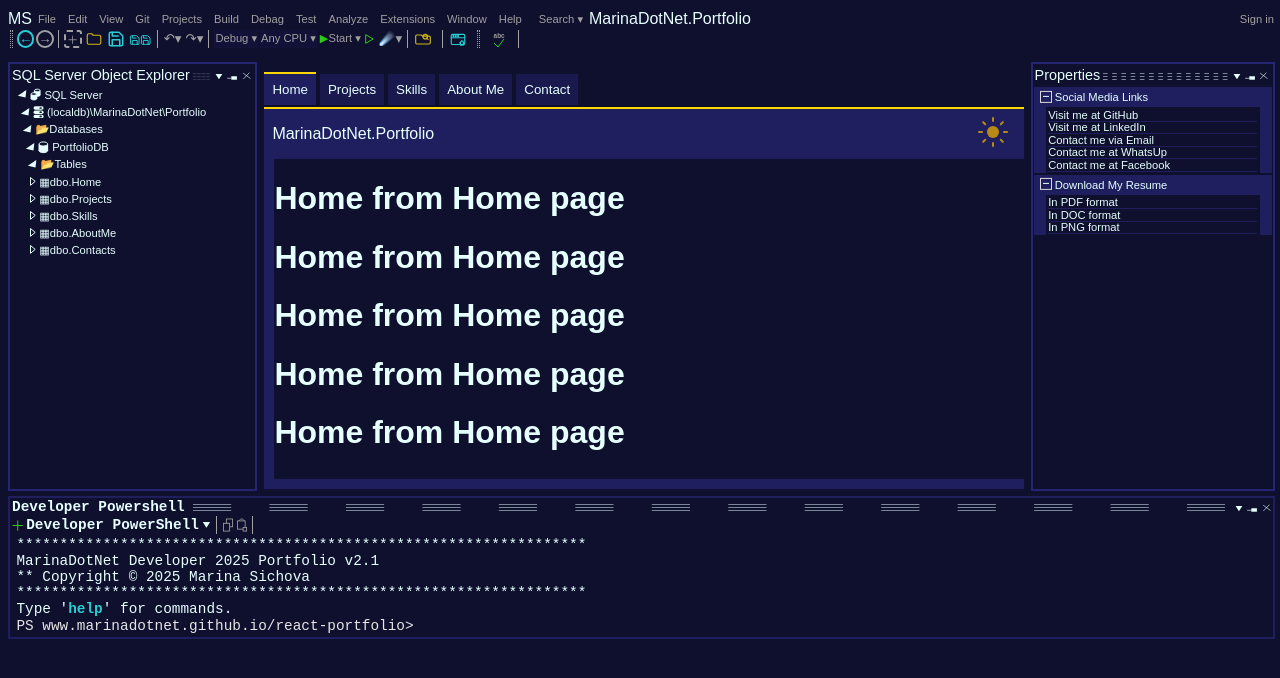
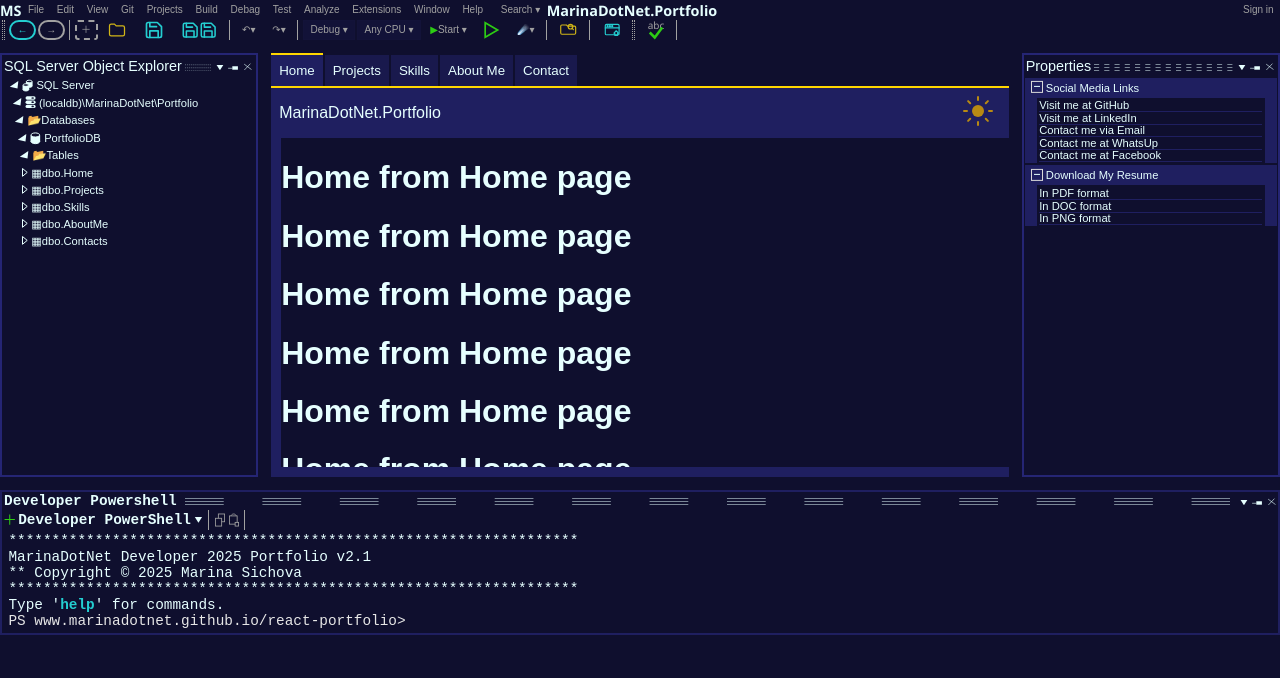
Before and after one commit to MarinaDotNet/portfolio-react, a React (Vite) app: page /#/ in a window 1280 px wide. Shown: the top 678 px of the page. Built offline with nearby package versions, Linux system fonts and the light colour scheme.

Commit message:
Remove duplicate CSS styles and improved the UI layout

```diff
--- a/src/App.jsx
+++ b/src/App.jsx
@@ -17,11 +17,12 @@
 export default function App() {
   return (
     <Router>
+      <div className="page-layout">
         <DecorativeTopComponents />
 
-      <div className="page-layout">
+        <div className="main-content">
           <PageContentLeftSide />
-        <div className="main-content">
+          <div className="middle-content">
             <NavBar />
             <DecorativeTopPageLine />
             <div className="component-box">
@@ -37,8 +38,9 @@
           </div>
           <PageContentRightSide />
         </div>
+        <DeveloperPowerShell />
+      </div>
 
-      <DeveloperPowerShell />
     </Router>
   );
 }
--- a/src/components/DecorativeTopComponents.jsx
+++ b/src/components/DecorativeTopComponents.jsx
@@ -8,7 +8,7 @@
             <div className=""></div>
 
             <div className="vs-toolbar-line">
-                <span className="bold-small decorative-bright-text">MS</span>
+                <span className="text-bold-sm">MS</span>
                 <button type="button" className="btn-muted">File</button>
                 <button type="button" className="btn-muted">Edit</button>
                 <button type="button" className="btn-muted">View</button>
@@ -27,7 +27,7 @@
                 style={{marginLeft: "5px"}}
                 >Search ▾</button>
 
-                <span className="bold-small decorative-bright-text">MarinaDotNet.Portfolio</span>
+                <span className="text-bold-sm">MarinaDotNet.Portfolio</span>
 
                 <button
                 type="button"
@@ -117,9 +117,11 @@
                     <div className="divider-vertical divider-double-dotted"></div>
                     {/*Button to toggle spell checker */}
                     <button className="btn-abc-check" title="Toggle Spell Checker">
-                        <span className="btn-abc-label">abc</span>
-                        <svg className="checkmark-icon" viewBox="0 0 16 16" width="16" height="16" fill="none" xmlns="http://www.w3.org/2000/svg">
-                            <path d="M3 8L7 12L13 4" stroke="var(--color-accent-green)" strokeWidth="1" fill="none" />
+                        <svg viewBox="0 0 16 16" width="100%" height="2.5vh" xmlns="http://www.w3.org/2000/svg">
+                            <text x="8" y="5" textAnchor="middle" dominantBaseline="middle" fontFamily="Segoe UI, sans-serif" fontSize="8" fill="var(--color-text-muted)">
+                                abc
+                            </text>
+                            <path d="M3 10L7 14L13 6" stroke="var(--color-accent-green)" strokeWidth="2" fill="none"/>
                         </svg>
                     </button>
                     <div className="divider-vertical divider-single-solid"></div>
--- a/src/components/decorativeTopComponentsStyles.css
+++ b/src/components/decorativeTopComponentsStyles.css
@@ -1,15 +1,10 @@
 .text-bold-sm {
   font-weight: bold;
-  font-size: 1rem;
+  font-size: clamp(0.5rem, 1vw + 0.1rem, 1rem);
 }
 
 .text-muted {
   color: var(--color-text-muted);
-}
-
-.text-light-sm {
-  font-weight: lighter;
-  font-size: 0.7rem;
 }
 
 .text-accent-green{
@@ -19,59 +14,83 @@
 /* #region Visual Studio UI Simulation - Top Decorative Elements */
 
 .vs-toolbar-wrapper {
-  width: 100%;
-  height: 44px;
-  margin: 0 5px 10px 0;
+  display: flex;
+  flex-direction: column;
+  width: 100vw;
+  height: 5vh;
+  font-family: 'Segoe UI', Tahoma, Geneva, Verdana, sans-serif;
 }
 
 .vs-toolbar-line {
   display: flex;
   align-items: center;
-  height: 22px;
+  height: 2.5vh;
+}
+
+.vs-toolbar-line button {
+  height: 2.5vh;
+  padding: 0 0.5vw;
+  line-height: 2.5vh;
+  display: flex;
+  align-items: center;
+  justify-content: center;
+  font-size: clamp(10px, 1.2vh, 20px);
+  cursor: pointer;
+}
+
+.icon-button-row {
+  display: flex;
+  gap: 0 2px;
+  height: 2.5vh;
+}
+
+.divider-vertical {
+  height: 2.5vh;
+  width: 1px;
+  margin: 0 2px;
+}
+
+.divider-double-dotted {
+  border-left: 1px dotted var(--color-text-muted);
+  border-right: 1px dotted var(--color-text-muted);
+}
+
+.divider-single-solid {
+  border-left: 1px solid var(--color-text-muted);
+}
+
+/* #region Buttons styles */
+.btn-icon,
+.btn-icon-double {
+  background-color: var(--color-background);
+}
+
+.btn-icon svg{
+  height: 2.5vh;
+  width: auto;
+}
+
+.btn-icon-double {
+  border: 1px solid var(--color-background);
+  font-weight: bold;
+  gap: 0;
+}
+
+.btn-icon-double svg{
+  height: 2.3vh;
+  width: auto;
 }
 
 .btn-muted {
   background-color: var(--color-background);
   border: none;
   color: var(--color-text-muted);
-  font-size: 0.7rem;
   font-weight: lighter;
-}
-
-.icon-button-row {
-  display: flex;
-  gap: 2px;
-}
-
-.divider-vertical {
-  height: 18px;
-  width: 1px;
-  margin: 0 2px;
-}
-
-.divider-double-dotted {
-  border-left: 0.5px dotted var(--color-text-muted);
-  border-right: 0.5px dotted var(--color-text-muted);
-}
-
-.divider-single-solid {
-  border-left: 0.5px solid var(--color-text-muted);
-}
-
-.btn-icon {
-  height: 18px;
-  background-color: var(--color-background);
-  display: flex;
-  align-items: center;
-  justify-content: center;
-  padding: 0;
 }
 
 .btn-icon-round {
   border-radius: 10px;
   border: 2px solid var(--color-text-muted);
-  display: flex;
-  align-items: flex-end;
 }
 
 .btn-icon-round.active {
@@ -82,56 +101,34 @@
 .btn-icon-dashed {
   border-radius: 3px;
   border: 2px dashed var(--color-text-muted);
-  font-size: 0.7rem;
-  width: 18px;
+  font-size: clamp(0.4rem, 0.8vw + 0.1rem, 0.9rem);
+  width: clamp(1.8vw, 1vw + 0.1vw, 3.6vw);
 }
 
 .btn-icon-solid {
   border: 1px solid var(--color-background);
 }
 
-.btn-icon-double {
-  width: 25px;
-  height: 18px;
-  background-color: var(--color-background);
-  border: 1px solid var(--color-background);
-  font-weight: bold;
-  display: flex;
-  align-items: left;
-  justify-content: left;
-  padding: 0;
-}
-
 .btn-text-light {
   background-color: var(--color-button-bg);
   border: 1px solid var(--color-button-bg);
   font-weight: lighter;
-  font-size: 0.7rem;
+  font-size: clamp(0.4rem, 0.8vw + 0.1rem, 0.9rem);
 }
 
 .btn-text-muted {
   background-color: var(--color-background);
   border: 1px solid var(--color-background);
   font-weight: lighter;
-  font-size: 0.7rem;
+  font-size: clamp(0.4rem, 0.8vw + 0.1rem, 0.9rem);
   margin-left: 8px;
 }
 
 .btn-abc-check {
-  display: flex;
-  flex-direction: column;
-  align-items: center;
-  background-color: var(--color-background);
-  border: 1px solid var(--color-background);
+  border: none;
+  background-color: var(--color-bg-button);
+  cursor: pointer;
 }
+/* #endregion Buttons styles */
 
-.btn-abc-label {
-  font-weight: bold;
-  font-size: 0.4rem;
-  color: var(--color-text-muted);
-}
-
-.checkmark-icon {
-  margin-top: -4px;
-}
 /* #endregion Visual Studio UI Simulation */
--- a/src/components/developerPowerShellStyles.css
+++ b/src/components/developerPowerShellStyles.css
@@ -8,6 +8,10 @@
 body.light-theme{
     /* Warning color for light theme */
     --color-text-warning: #700000;
+}
+
+.footer{
+    max-height: 40vh;
 }
 
 /* Console Window Styling */
--- a/src/components/pageContentLeftSideStyles.css
+++ b/src/components/pageContentLeftSideStyles.css
@@ -5,10 +5,18 @@
 
 /* Left Panel */
 .panel-sidebar-left{
-  grid-row: span 2 / span 2;
+  /*grid-row: span 2 / span 2;
   border: 2px solid var(--color-border);
   margin: 0 5px 0 0;
   max-height: 60vh;
+  overflow-y: auto;
+  overflow-x: hidden;*/
+
+  display: flex;
+  flex-direction: column;
+  width: 20vw;
+  border: 2px solid var(--color-border);
+  margin: 0 1vw 0 0;
   overflow-y: auto;
   overflow-x: hidden;
 }
--- a/src/components/pageContententRightSideStyles.css
+++ b/src/components/pageContententRightSideStyles.css
@@ -1,11 +1,13 @@
 /* Sidebar panel aligned to the right */
 .panel-sidebar-right{
-  grid-row: span 2 / span 2;
+  display: flex;
+  flex-direction: column;
+
+  width: 20vw;
   border: 2px solid var(--color-border);
-  margin: 0 5px;
-  max-height: 60vh;
   overflow-y: auto;
   overflow-x: hidden;
+  margin: 0 0 0 1vw;
 }
 
 /* Header section for the properties window */
--- a/src/index.css
+++ b/src/index.css
@@ -58,8 +58,10 @@
   grid-template-columns: repeat(1, 1fr);
   grid-template-rows: repeat(2, 1fr);
 
-  width: calc(100% - 8px);
-  margin: 8px;
+  width: 100vh;
+  height: 100vw;
+  margin: 0;
+  padding: 0;
   overflow: hidden;
 }
 
@@ -74,7 +76,6 @@
   height: fit-content;
   padding: 0.5rem;
   border-top: 2px solid var(--color-highlight-primary);
-  margin: 2px 2px 0 2px;
   display: flex;
   flex-direction: row;
   align-items: center;
@@ -104,26 +105,19 @@
 
 /* === Page Content Wrapper === */
 .page-layout{
-  display: grid;
-  grid-template-columns: repeat(5, 1fr);
-  grid-template-rows: repeat(2, 1fr);
+  display: flex;
+  flex-direction: column;
+  height: 100vh;
+  width: 100vw;
+  gap: 1vw;
 }
 
 /* === Main Content Area === */
 .main-content{
-  grid-row: span 2 / span 2;
-  grid-column: span 3 / span 3;
-  padding-top: 10px;
-  display: grid;
-  grid-template-columns: repeat(1, 1fr);
-  align-content: center;
-}
-
-/* === Right Panel === */
-.sidebar-right{
-  grid-row: span 2 / span 2;
-  border: 2px solid var(--color-border);
-  margin: 0 5px;
+  display: flex;
+  flex-direction: row;
+  height: 53vh;
+  width: 100vw;
 }
 
 /* #region Navigation Bar Styles */
@@ -138,7 +132,7 @@
 #nav-buttons button{
   background-color: var(--color-nav-btn-inactive);
   border: none;
-  margin: 0 2px;
+  margin: 0 2px 0 0;
 
   color: var(--color-text-primary);
 
@@ -156,9 +150,7 @@
 .component-box{
   border-left: 10px solid var(--color-frame);
   border-bottom: 10px solid var(--color-frame);
-  margin: 0 2px 2px;
 
-  height: 40vh;
   overflow-y: scroll;
 }
 
@@ -179,6 +171,11 @@
 /* === Footer simulates Visual Studion Developer PowerShell === */
 .footer{
   border: 2px solid var(--color-frame);
-  margin-top: 5px;
-  margin-right: 5px;
 }
+
+.middle-content{
+  display: flex;
+  flex-direction: column;
+  width: 58vw;
+  height: 53vh;
+}
```
Lines whose indentation alone changed are shown as unchanged.
